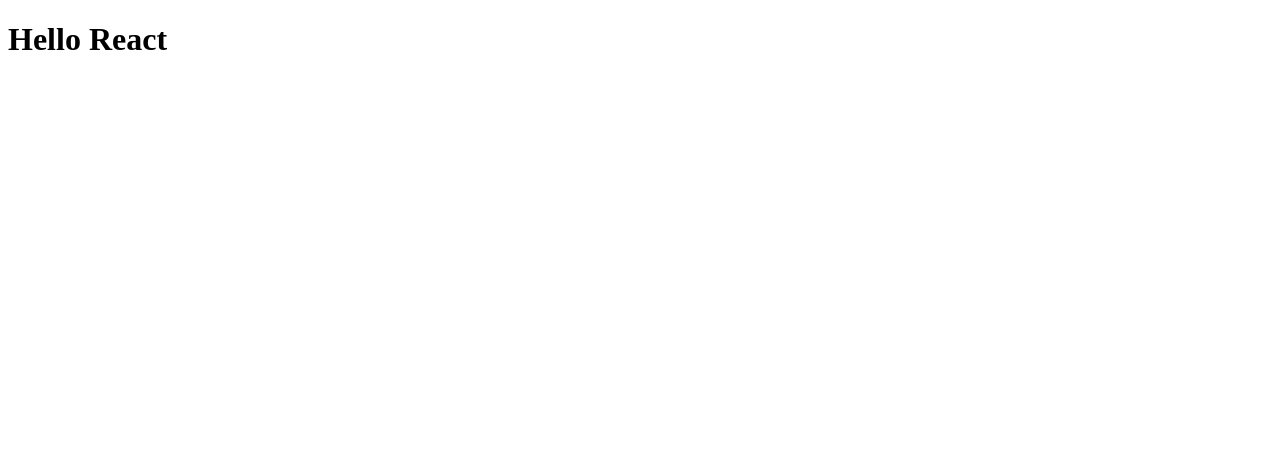
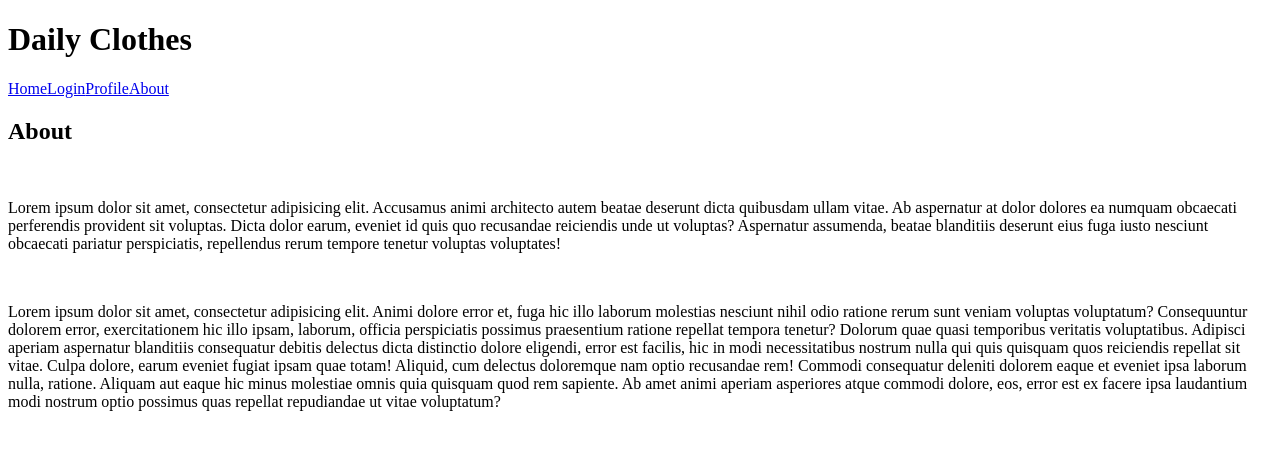
Before and after one commit to Pellegrin69/daily-clothes, a React (Create React App) app: page /about in a window 1280 px wide. Shown: the top 450 px of the page. Built offline with nearby package versions, Linux system fonts and the light colour scheme.

Commit message:
Mise en place des Routes et début des Components

```diff
--- a/src/App.js
+++ b/src/App.js
@@ -1,12 +1,29 @@
+import React from 'react';
+import {Routes, Route} from "react-router-dom"
+import Home from "./pages/Home";
+import Profile from "./pages/Profile";
+import Login from "./pages/Login";
+import About from "./pages/About";
+import Navbar from "./components/Navbar";
+import SignIn from "./components/SignIn";
+import SignUp from "./components/SignUp";
 
-
-function App() {
-
+const App = () => {
   return (
-    <>
-      <h1>Hello React</h1>
-    </>
+    <div>
+      <h1 className="text-center text-primary">Daily Clothes</h1>
+      <Navbar />
+      <Routes>
+        <Route path="/" element={<Home />}/>
+        <Route path="/login" element={<Login />}>
+          <Route path="/login/signin" element={<SignIn />} />
+          <Route path="/login/signup" element={<SignUp />} />
+        </Route>
+        <Route path="/profile/:userId" element={<Profile />}/>
+        <Route path="/about" element={<About />}/>
+      </Routes>
+    </div>
   );
-}
+};
 
 export default App;
--- /dev/null
+++ b/src/components/Navbar.js
@@ -0,0 +1,15 @@
+import React from 'react';
+import {Link} from "react-router-dom";
+
+const Navbar = () => {
+  return (
+    <nav>
+      <Link to="/">Home</Link>
+      <Link to="/login">Login</Link>
+      <Link to="/profile">Profile</Link>
+      <Link to="/about">About</Link>
+    </nav>
+  );
+};
+
+export default Navbar;
--- /dev/null
+++ b/src/components/SignIn.js
@@ -0,0 +1,11 @@
+import React from 'react';
+
+const SignIn = () => {
+  return (
+    <div>
+      <h2>Sign In</h2>
+    </div>
+  );
+};
+
+export default SignIn;
--- /dev/null
+++ b/src/components/SignUp.js
@@ -0,0 +1,11 @@
+import React from 'react';
+
+const SignUp = () => {
+  return (
+    <div>
+      <h2>Sign Up</h2>
+    </div>
+  );
+};
+
+export default SignUp;
--- /dev/null
+++ b/src/pages/About.js
@@ -0,0 +1,29 @@
+import React from 'react';
+
+const About = () => {
+  return (
+    <div>
+      <h2>About</h2>
+      <br/>
+      <p>Lorem ipsum dolor sit amet, consectetur adipisicing elit. Accusamus animi architecto autem beatae deserunt
+        dicta quibusdam ullam vitae. Ab aspernatur at dolor dolores ea numquam obcaecati perferendis provident sit
+        voluptas. Dicta dolor earum, eveniet id quis quo recusandae reiciendis unde ut voluptas? Aspernatur assumenda,
+        beatae blanditiis deserunt eius fuga iusto nesciunt obcaecati pariatur perspiciatis, repellendus rerum tempore
+        tenetur voluptas voluptates!
+      </p>
+      <br/>
+      <p>Lorem ipsum dolor sit amet, consectetur adipisicing elit. Animi dolore error et, fuga hic illo laborum
+        molestias nesciunt nihil odio ratione rerum sunt veniam voluptas voluptatum? Consequuntur dolorem error,
+        exercitationem hic illo ipsam, laborum, officia perspiciatis possimus praesentium ratione repellat tempora
+        tenetur? Dolorum quae quasi temporibus veritatis voluptatibus. Adipisci aperiam aspernatur blanditiis
+        consequatur debitis delectus dicta distinctio dolore eligendi, error est facilis, hic in modi necessitatibus
+        nostrum nulla qui quis quisquam quos reiciendis repellat sit vitae. Culpa dolore, earum eveniet fugiat ipsam
+        quae totam! Aliquid, cum delectus doloremque nam optio recusandae rem! Commodi consequatur deleniti dolorem
+        eaque et eveniet ipsa laborum nulla, ratione. Aliquam aut eaque hic minus molestiae omnis quia quisquam quod rem
+        sapiente. Ab amet animi aperiam asperiores atque commodi dolore, eos, error est ex facere ipsa laudantium modi
+        nostrum optio possimus quas repellat repudiandae ut vitae voluptatum?</p>
+    </div>
+  );
+};
+
+export default About;
--- /dev/null
+++ b/src/pages/Home.js
@@ -0,0 +1,11 @@
+import React from 'react';
+
+const Home = () => {
+  return (
+    <div>
+      <h2>Home</h2>
+    </div>
+  );
+};
+
+export default Home;
--- /dev/null
+++ b/src/pages/Login.js
@@ -0,0 +1,17 @@
+import React from 'react';
+import {Link, Outlet} from "react-router-dom";
+
+const Login = () => {
+  return (
+    <div>
+      <h2>Login</h2>
+      <nav>
+        <Link to="/login/signin">Sign in</Link>
+        <Link to="/login/signup">Sign up</Link>
+      </nav>
+      <Outlet />
+    </div>
+  );
+};
+
+export default Login;
--- /dev/null
+++ b/src/pages/Profile.js
@@ -0,0 +1,16 @@
+import React from 'react';
+import {useParams} from "react-router-dom";
+
+const Profile = () => {
+
+  const params = useParams();
+  console.log(params)
+
+  return (
+    <div>
+      <h2>Profile</h2>
+    </div>
+  );
+};
+
+export default Profile;
```
Also changed, not shown: src/pages/NotFound.js (added, +11 -0 lines), src/routes/Home.js (deleted, +0 -10 lines), src/routes/Login.js (deleted, +0 -8 lines).
